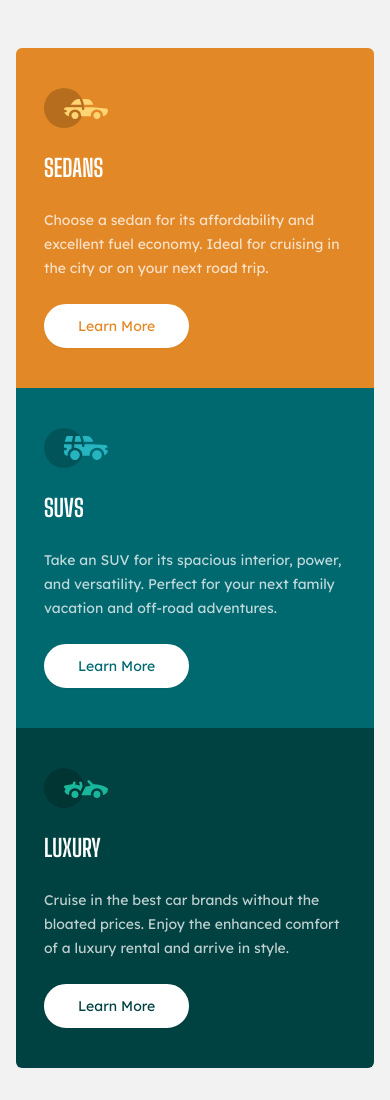
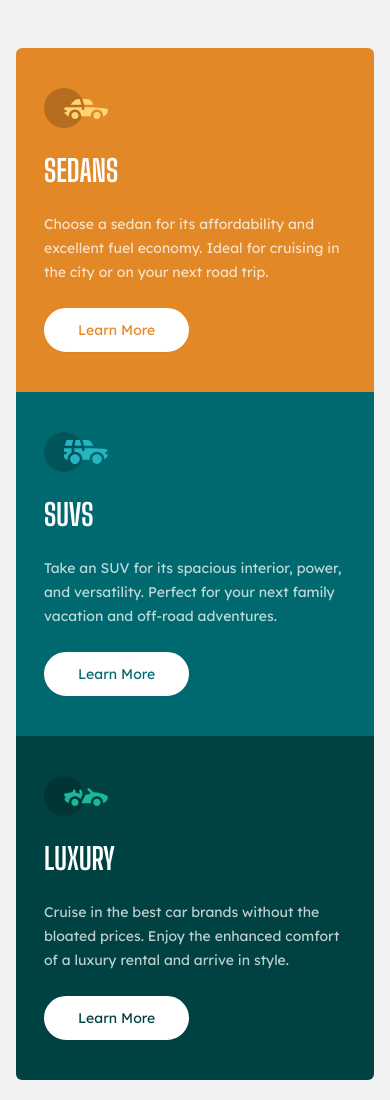
Before and after one commit to SandipanIO/frontend-mentor-projects, a website: page 3-column-preview-card-component/index.html in a window 390 px wide. Shown: the top 1100 px of the page. Drawn offline with Linux system fonts and the light colour scheme.

Commit message:
minor changes

```diff
--- a/3-column-preview-card-component/index.html
+++ b/3-column-preview-card-component/index.html
@@ -21,7 +21,7 @@
          <!-- Box 1 -->
          <div class="bg-bright-orange px-7 py-10 rounded-t-md md:rounded-l-md md:rounded-tr-none">
             <img class="mb-4" src="images/icon-sedans.svg" alt="">
-            <h2 class= "font-big-shoulders-display font-bold uppercase text-2xl md:text-3xl text-white my-6">
+            <h2 class= "font-big-shoulders-display font-bold uppercase text-3xl text-white my-6">
                Sedans
             </h2>
             <p class="text-transparent-white mb-6 md:mb-12">
@@ -35,7 +35,7 @@
          <!-- Box 2 -->
          <div class="bg-dark-cyan px-7 py-10">
             <img class="mb-4" src="images/icon-suvs.svg" alt="">
-            <h2 class= "font-big-shoulders-display font-bold uppercase text-2xl md:text-3xl text-white my-6">
+            <h2 class= "font-big-shoulders-display font-bold uppercase text-3xl text-white my-6">
                SUVs
             </h2>
             <p class="text-transparent-white mb-6 md:mb-12">
@@ -49,7 +49,7 @@
          <!-- Box 3 -->
          <div class="bg-very-dark-cyan px-7 py-10 rounded-b-md md:rounded-r-md md:rounded-bl-none">
             <img class="mb-4" src="images/icon-luxury.svg" alt="">
-            <h2 class= "font-big-shoulders-display font-bold uppercase text-2xl md:text-3xl text-white my-6">
+            <h2 class= "font-big-shoulders-display font-bold uppercase text-3xl text-white my-6">
                Luxury
             </h2>
             <p class="text-transparent-white mb-6 md:mb-12">
```
Also changed, not shown: 3-column-preview-card-component/css/style.css.
